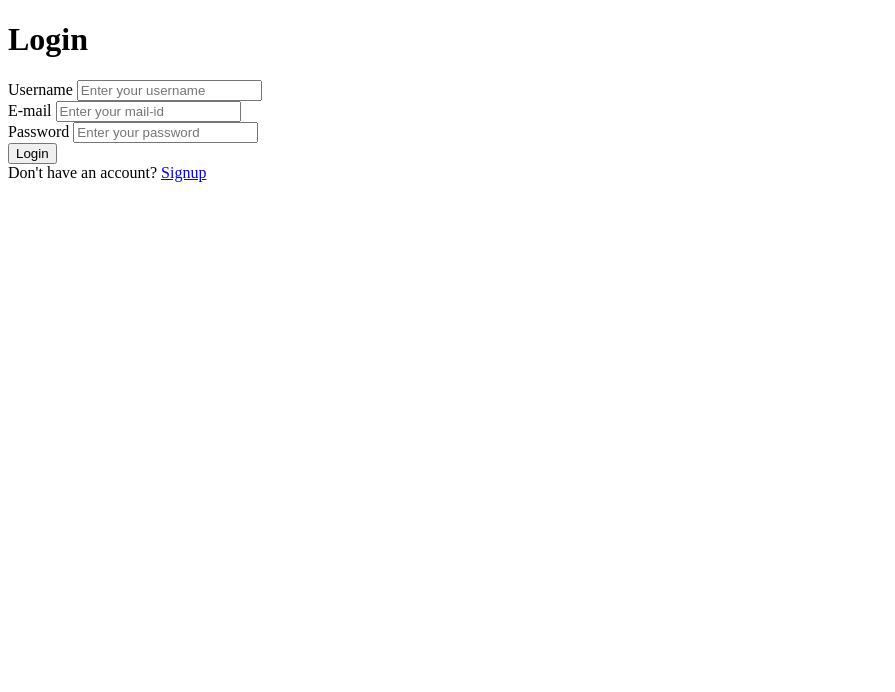
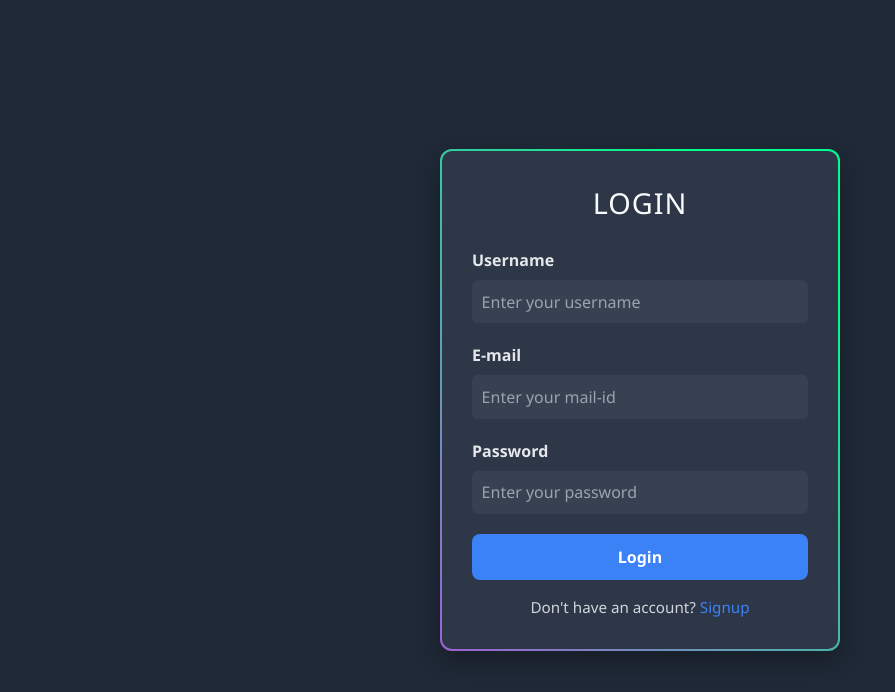
Before and after one commit to sudeepgouda26/Internship--js-project, a website: page HTML/login.html in a window 1280 px wide. Shown: the whole page, without its empty margins (0-895 px from the left). Drawn offline with Linux system fonts and the light colour scheme.

Commit message:
login and signup page

```diff
--- a/CSS/input.css
+++ b/CSS/input.css
@@ -0,0 +1,3 @@
+@tailwind base;
+@tailwind components;
+@tailwind utilities;
--- /dev/null
+++ b/CSS/signup.css
@@ -0,0 +1,253 @@
+/* signup.css */
+
+body {
+    font-family: 'Segoe UI', Tahoma, Geneva, Verdana, sans-serif;
+    background: #1f2937; /* gray-800 */
+    color: #fff;
+    margin: 0;
+    padding: 0;
+    display: flex;
+    justify-content: center;
+    align-items: center;
+    min-height: 100vh;
+}
+
+/* Animated container with snake border */
+#signup-container {
+    position: relative;
+    padding: 2rem;
+    width: 100%;
+    max-width: 400px;
+    border-radius: 12px;
+    background-color: #2d3748; /* darker gray */
+    box-shadow: 0 10px 25px rgba(0, 0, 0, 0.3);
+    overflow: hidden;
+    animation: fadeInUp 0.8s ease-out;
+}
+
+/* Snake animation border using ::before */
+#signup-container::before {
+    content: "";
+    position: absolute;
+    top: -2px;
+    left: -2px;
+    right: -2px;
+    bottom: -2px;
+    background: linear-gradient(45deg, #00f0ff, #ff00ff, #00ff88, #00f0ff);
+    background-size: 400% 400%;
+    z-index: 1;
+    animation: snakeBorder 8s linear infinite;
+    border-radius: 14px;
+    pointer-events: none;
+}
+
+/* Overlay to keep content clean inside */
+#signup-container::after {
+    content: "";
+    position: absolute;
+    top: 2px;
+    left: 2px;
+    right: 2px;
+    bottom: 2px;
+    background-color: #2d3748;
+    z-index: 2;
+    border-radius: 10px;
+}
+
+/* Form itself */
+form {
+    position: relative;
+    z-index: 3;
+}
+
+/* Heading */
+form h1 {
+    text-align: center;
+    font-size: 1.8rem;
+    margin-bottom: 1.5rem;
+    color: #f9fafb;
+    text-transform: uppercase;
+    letter-spacing: 1px;
+}
+
+#form-group {
+    display: flex;
+    flex-direction: column;
+    margin-bottom: 1rem;
+    opacity: 0;
+    transform: translateY(10px);
+    animation: fadeInUp 0.5s ease forwards;
+}
+
+#form-group label {
+    margin-bottom: 0.5rem;
+    font-weight: 600;
+    color: #e5e7eb;
+}
+
+#form-group input {
+    padding: 0.6rem;
+    border: none;
+    border-radius: 6px;
+    background-color: #374151;
+    color: #fff;
+    font-size: 1rem;
+    outline: none;
+}
+
+#form-group input:focus {
+    border: 2px solid #3b82f6;
+    background-color: #1f2937;
+}
+
+.error {
+    color: #f87171;
+    font-size: 0.85rem;
+    margin-top: 0.25rem;
+}
+
+/* Submit button */
+#submit-btn {
+    text-align: center;
+    margin-top: 1rem;
+    animation: fadeInUp 0.9s ease forwards;
+    opacity: 0;
+    transform: translateY(10px);
+    animation-delay: 0.8s;
+}
+
+#submit-btn button {
+    background-color: #3b82f6;
+    border: none;
+    color: white;
+    padding: 0.7rem 1.5rem;
+    border-radius: 8px;
+    font-size: 1rem;
+    cursor: pointer;
+    transition: background-color 0.3s ease;
+    width: 100%;
+    font-weight: bold;
+}
+
+#submit-btn button:hover {
+    background-color: #2563eb;
+}
+
+/* Link */
+#link {
+    margin-top: 1rem;
+    text-align: center;
+    font-size: 0.95rem;
+    color: #d1d5db;
+    animation: fadeInUp 1s ease forwards;
+    opacity: 0;
+    transform: translateY(10px);
+    animation-delay: 0.9s;
+}
+
+#link a {
+    color: #3b82f6;
+    text-decoration: none;
+    font-weight: 500;
+}
+
+#link a:hover {
+    text-decoration: underline;
+}
+
+/* Keyframe animations */
+@keyframes fadeInUp {
+    0% {
+        opacity: 0;
+        transform: translateY(20px);
+    }
+    100% {
+        opacity: 1;
+        transform: translateY(0);
+    }
+}
+
+@keyframes snakeBorder {
+    0% {
+        background-position: 0% 50%;
+    }
+    50% {
+        background-position: 100% 50%;
+    }
+    100% {
+        background-position: 0% 50%;
+    }
+}
+
+/* Sequential delays for form fields */
+#form-group:nth-child(1) { animation-delay: 0.2s; }
+#form-group:nth-child(2) { animation-delay: 0.3s; }
+#form-group:nth-child(3) { animation-delay: 0.4s; }
+#form-group:nth-child(4) { animation-delay: 0.5s; }
+#form-group:nth-child(5) { animation-delay: 0.6s; }
+#form-group:nth-child(6) { animation-delay: 0.7s; }
+
+/* Container for first name and last name on one line */
+#name-container {
+  display: flex;
+  gap: 1rem;
+  margin-bottom: 1rem;
+}
+
+/* Each input wrapper grows equally */
+#name-container .input-wrapper {
+  flex: 1;
+}
+
+/* Enhanced snake border wrapper with glowing pulse */
+.input-wrapper {
+  position: relative;
+  border-radius: 8px;
+  padding: 3px; /* border thickness */
+  background: linear-gradient(270deg, #00f0ff, #ff00ff, #00ff88, #ffbb00, #00f0ff);
+  background-size: 1000% 1000%;
+  animation: snakeBorderGlow 8s ease infinite;
+  box-shadow: 0 0 10px rgba(0, 255, 255, 0.5);
+  transition: box-shadow 0.3s ease;
+}
+
+/* Glow intensifies on focus */
+.input-wrapper:focus-within {
+  box-shadow: 0 0 20px rgba(255, 0, 255, 0.8), 0 0 30px rgba(0, 255, 136, 0.8);
+}
+
+/* Input inside the wrapper */
+.input-wrapper input {
+  width: 100%;
+  padding: 0.65rem 0.75rem;
+  border: none;
+  border-radius: 6px;
+  background-color: #374151;
+  color: #fff;
+  font-size: 1rem;
+  outline: none;
+  transition: background-color 0.4s ease, box-shadow 0.3s ease;
+}
+
+/* Animate input background on focus */
+.input-wrapper input:focus {
+  background: linear-gradient(120deg, #1f2937 0%, #3b82f6 100%);
+  box-shadow: inset 0 0 8px rgba(59, 130, 246, 0.8);
+  color: #e0e7ff;
+}
+
+/* Snake border gradient animation with glow pulse */
+@keyframes snakeBorderGlow {
+  0% {
+    background-position: 0% 50%;
+    box-shadow: 0 0 10px rgba(0, 255, 255, 0.4);
+  }
+  50% {
+    background-position: 100% 50%;
+    box-shadow: 0 0 20px rgba(255, 0, 255, 0.7);
+  }
+  100% {
+    background-position: 0% 50%;
+    box-shadow: 0 0 10px rgba(0, 255, 255, 0.4);
+  }
+}
--- a/HTML/login.html
+++ b/HTML/login.html
@@ -5,6 +5,7 @@
     <meta name="viewport" content="width=device-width, initial-scale=1.0">
     <title>Login</title>
     <link rel="shortcut icon" href="../IMAGES/logo" type="image/x-icon">
+    <link rel="stylesheet" href="../CSS/output.css">
     <link rel="stylesheet" href="../CSS/signup.css">
 </head>
 <body>
--- /dev/null
+++ b/package.json
@@ -0,0 +1,5 @@
+{
+  "devDependencies": {
+    "tailwindcss": "^3.4.17"
+  }
+}
--- /dev/null
+++ b/tailwind.config.js
@@ -0,0 +1,8 @@
+  /** @type {import('tailwindcss').Config} */
+ export default {
+  content: ["./HTML/*.{html,js}"],
+    theme: {
+      extend: {},
+    },
+    plugins: [],
+  }
```
Also changed, not shown: HTML/signup.html (+2 -2 lines), CSS/output.css (added), 1 other file.
